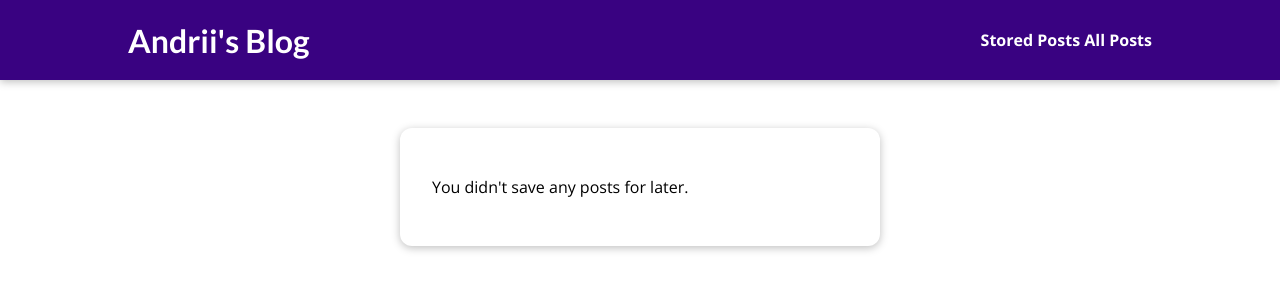
After one commit to srAndrii/blog_django, a Django app: page /read-later in a window 1280 px wide. The commit adds this page. Shown: the top 300 px of the page. Run offline with Django 4.2, Linux system fonts and the light colour scheme.

Commit message:
Managing Read Later via Session

```diff
--- /dev/null
+++ b/blog/static/blog/stored-posts.css
@@ -0,0 +1,38 @@
+#main-navigation {
+    background-color: #390281;
+    box-shadow: 0 2px 8px rgba(0, 0, 0, 0.25);
+}
+
+#stored-posts {
+    margin: 8rem auto 3rem auto;
+    padding: 2rem;
+    border-radius: 12px;
+    box-shadow: 0 2px 8px rgba(0, 0, 0, 0.25);
+    background-color: white;
+    width: 90%;
+    max-width: 30rem;
+}
+
+#stored-posts ul {
+    list-style: none;
+    margin: 0;
+    padding: 0;
+}
+
+#stored-posts li {
+    margin: 1rem 0;
+}
+
+#stored-posts a {
+    display: block;
+    padding: 1rem;
+    width: 100%;
+    text-decoration: none;
+    border: 1px solid #ccc;
+    color: #1b1b1b;
+    font-weight: bold;
+}
+
+#stored-posts a:hover,
+#stored-posts a:active {
+    backgroun
--- /dev/null
+++ b/blog/templates/blog/stored-posts.html
@@ -0,0 +1,23 @@
+{% extends "base.html" %}
+{% load static %}
+
+{% block title %}
+    My Stored Posts
+{% endblock %}
+
+{% block css_files %}
+    <link rel="stylesheet" href="{% static "blog/stored-posts.css" %}">
+{% endblock %}
+
+{% block content %}
+  <section id="stored-posts">
+    {% if not has_posts %}
+      <p>You didn't save any posts for later.</p>
+    {% endif %}
+    <ul>
+      {% for post in posts %}
+        <li><a href="{% url "post-detail-page" post.slug %}">{{ post.title }}</a></li>
+      {% endfor %}
+    </ul>
+  </section>
+{% endblock %}
--- a/blog/urls.py
+++ b/blog/urls.py
@@ -6,4 +6,6 @@ urlpatterns = [
     path('posts', views.AllPostsView.as_view(), name='posts-page'),
     path('posts/<slug:slug>', views.SinglePostView.as_view(),
          name='post-detail-page'),
+    path("read-later", views.ReadLaterView.as_view(), name="read-later")
+
 ]
--- a/blog/views.py
+++ b/blog/views.py
@@ -58,6 +58,38 @@ class SinglePostView(View):
             "comments": post.comments.all().order_by("-id")
         }
         return render(request, "blog/post-detail.html", context)
+
+
+class ReadLaterView(View):
+    def get(self, request):
+        stored_posts = request.session.get("stored_posts")
+
+        context = {}
+
+        if stored_posts is None or len(stored_posts) == 0:
+            context["posts"] = []
+            context["has_posts"] = False
+        else:
+            posts = Post.objects.filter(id__in=stored_posts)
+            context["posts"] = posts
+            context["has_posts"] = True
+
+        return render(request, "blog/stored-posts.html", context)
+
+    def post(self, request):
+        stored_posts = request.session.get("stored_posts")
+
+        if stored_posts is None:
+            stored_posts = []
+
+        post_id = int(request.POST["post_id"])
+
+        if post_id not in stored_posts:
+            stored_posts.append(post_id)
+            request.session["stored_posts"] = stored_posts
+
+        return HttpResponseRedirect("/")
+
     # template_name = "blog/post-detail.html"
     # model = Post
 
--- a/templates/base.html
+++ b/templates/base.html
@@ -17,6 +17,7 @@
             <a href="{% url 'starting-page' %}">Andrii's Blog</a>
         </h1>
         <nav>
+            <a href="{% url "read-later" %}">Stored Posts</a>
             <a href="{% url 'posts-page' %}">All Posts</a>
         </nav>
 
```
Also changed, not shown: blog/static/blog/post-detail.css (+19 -2 lines), blog/templates/blog/post-detail.html (+9 -0 lines), db.sqlite3.
